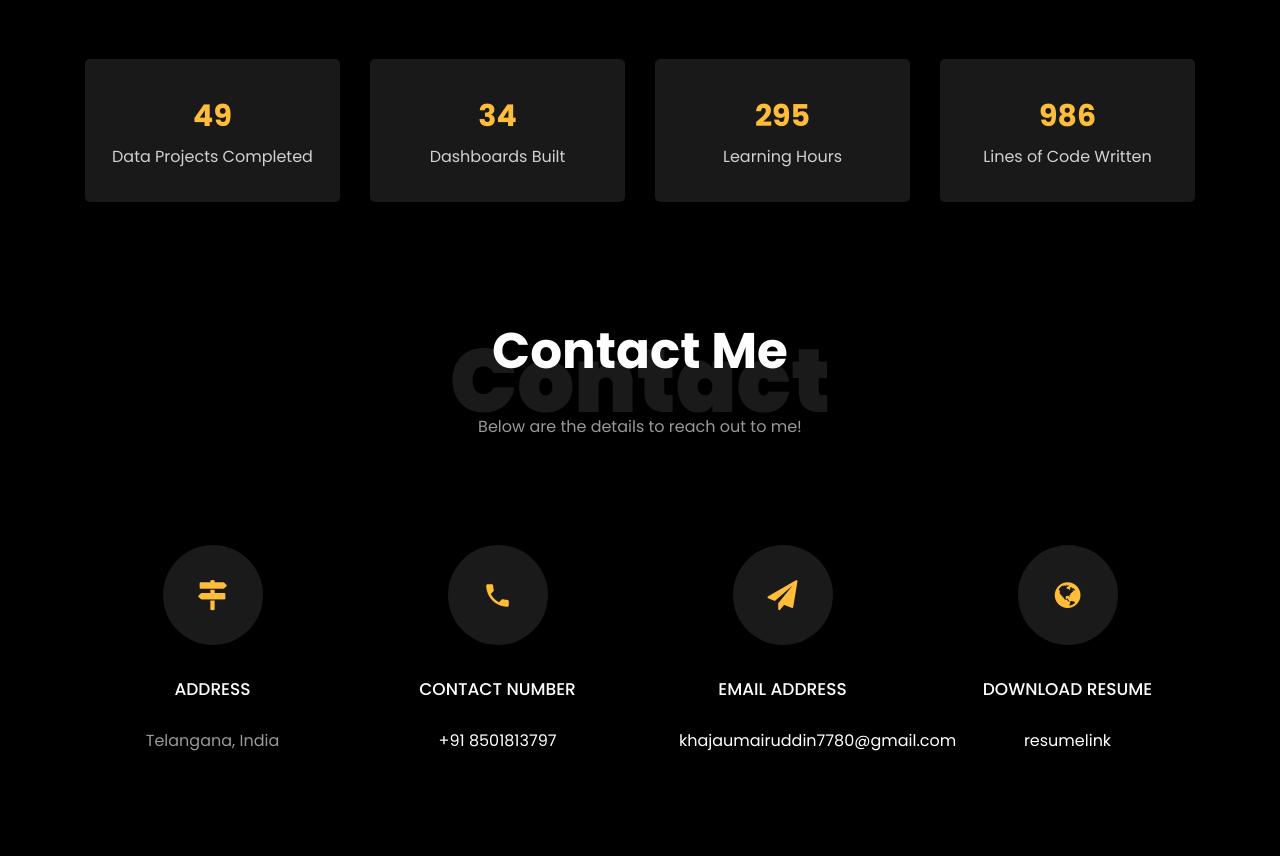
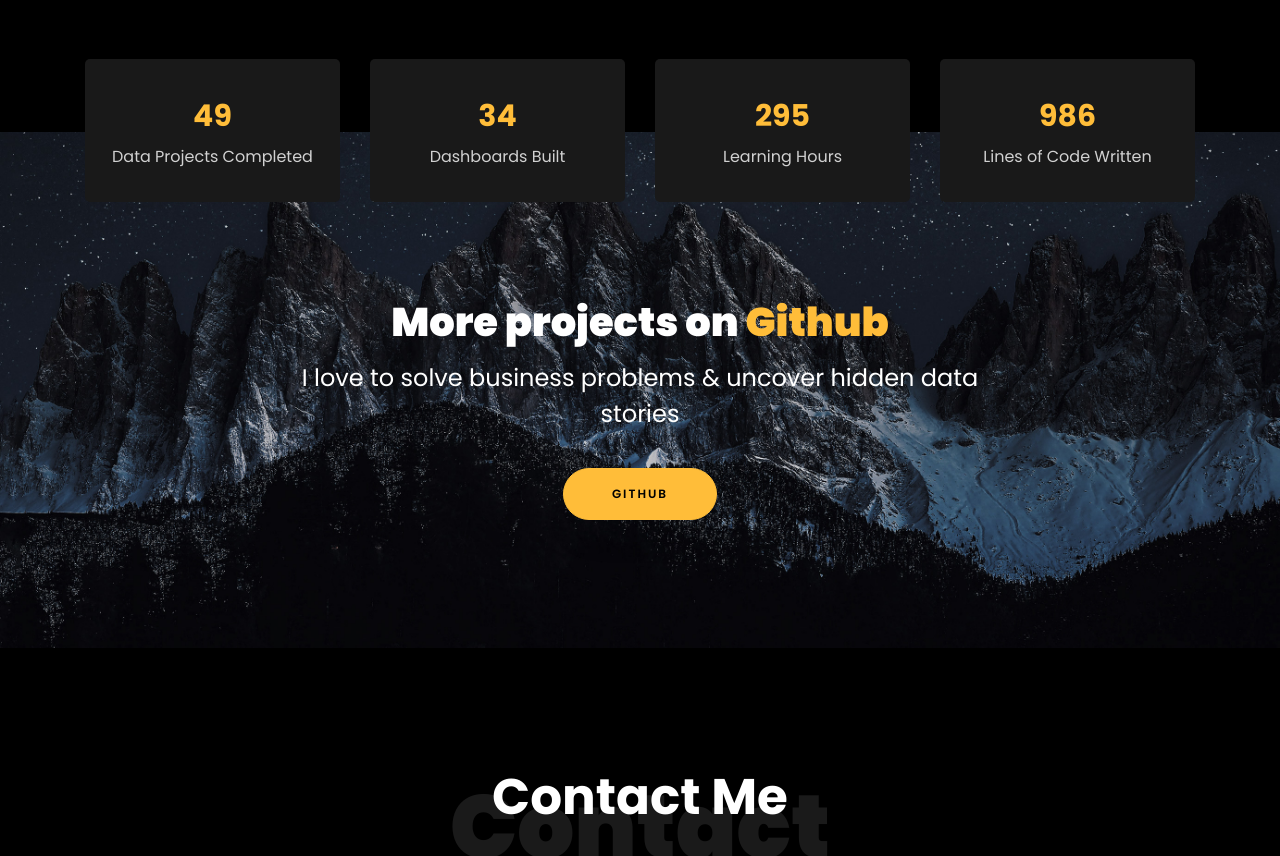
Before and after one commit to Umairuddin786/umairuddin.github.io, a plain HTML site: page index.html in a window 1280 px wide. Shown: the part 5100-5956 px from the top of the page. Drawn offline with Linux system fonts and the light colour scheme; files whose address does not match are found by name.

Commit message:
Update index.html

```diff
--- a/index.html
+++ b/index.html
@@ -521,14 +521,26 @@
 		  <div class="text">
 			<strong class="number" data-number="1000">0</strong>
 			<span>Lines of Code Written</span>
-		  </div>
+		 </div>
+            </div>
+          </div>
+        </div>
+      </div>
+
+	  <div class="ftco-section ftco-hireme img margin-top" style="background-image: url(images/bg_1.jpg)">
+			<!-- <div class="container"> -->
+				<div class="row justify-content-center">
+					<div class="col-md-7 ftco-animate text-center">
+						<h2>More projects on<span> Github  </span> </h2>
+						<div class="heading"> <h4> I love to solve business problems &amp; uncover hidden data stories </h4>
+						<br>
+						<p><a href="https://github.com/Umairuddin786" class="btn btn-primary py-3 px-5">GitHub</a></p>
+						</div>
+					</div>
+				</div>
+			<!-- </div> -->
 		</div>
-	  </div>
-	</div>
-  </div>
-
 	</section>
-
 
 
     <section class="ftco-section contact-section ftco-no-pb" id="contact-section">
```
